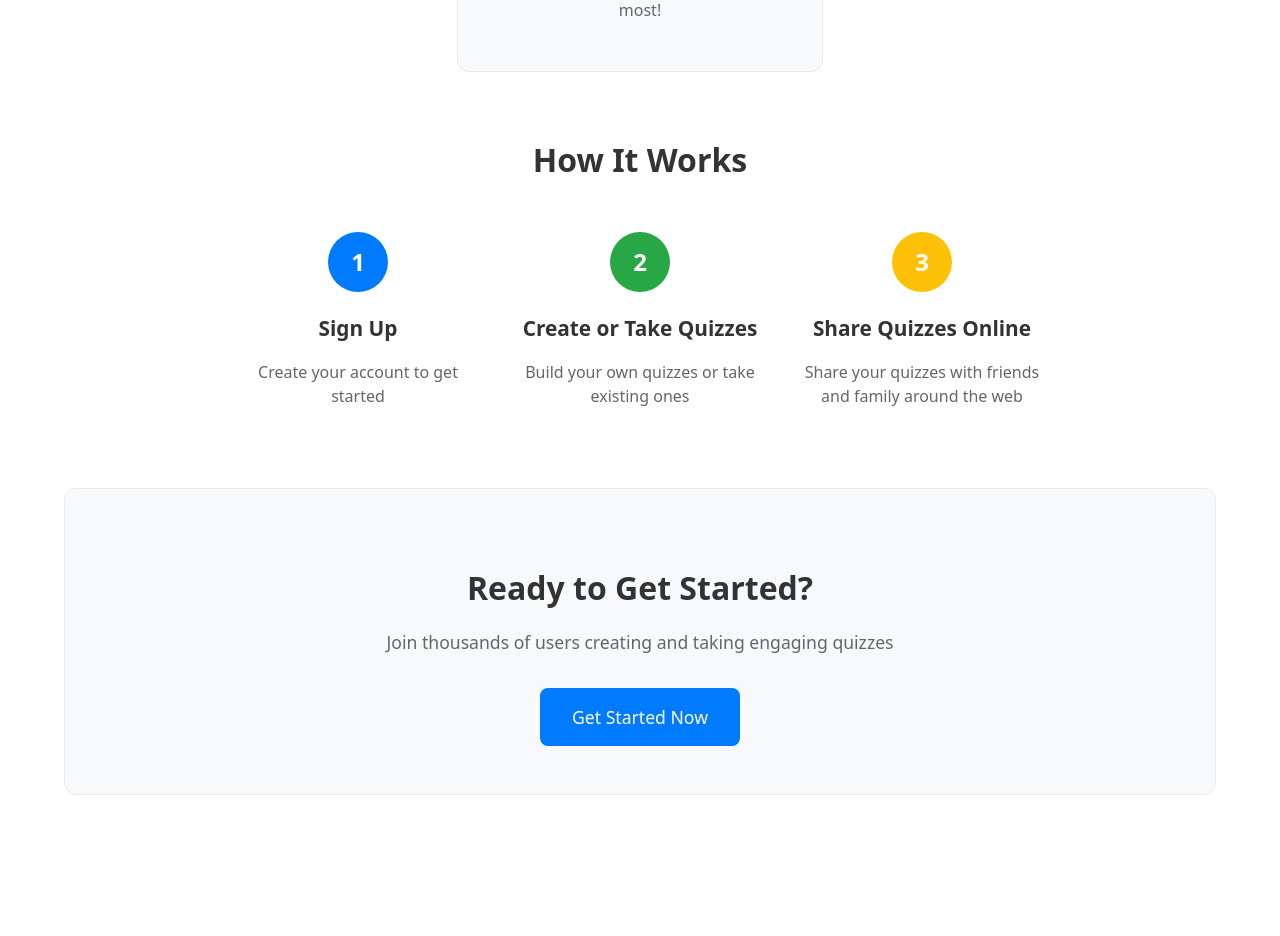
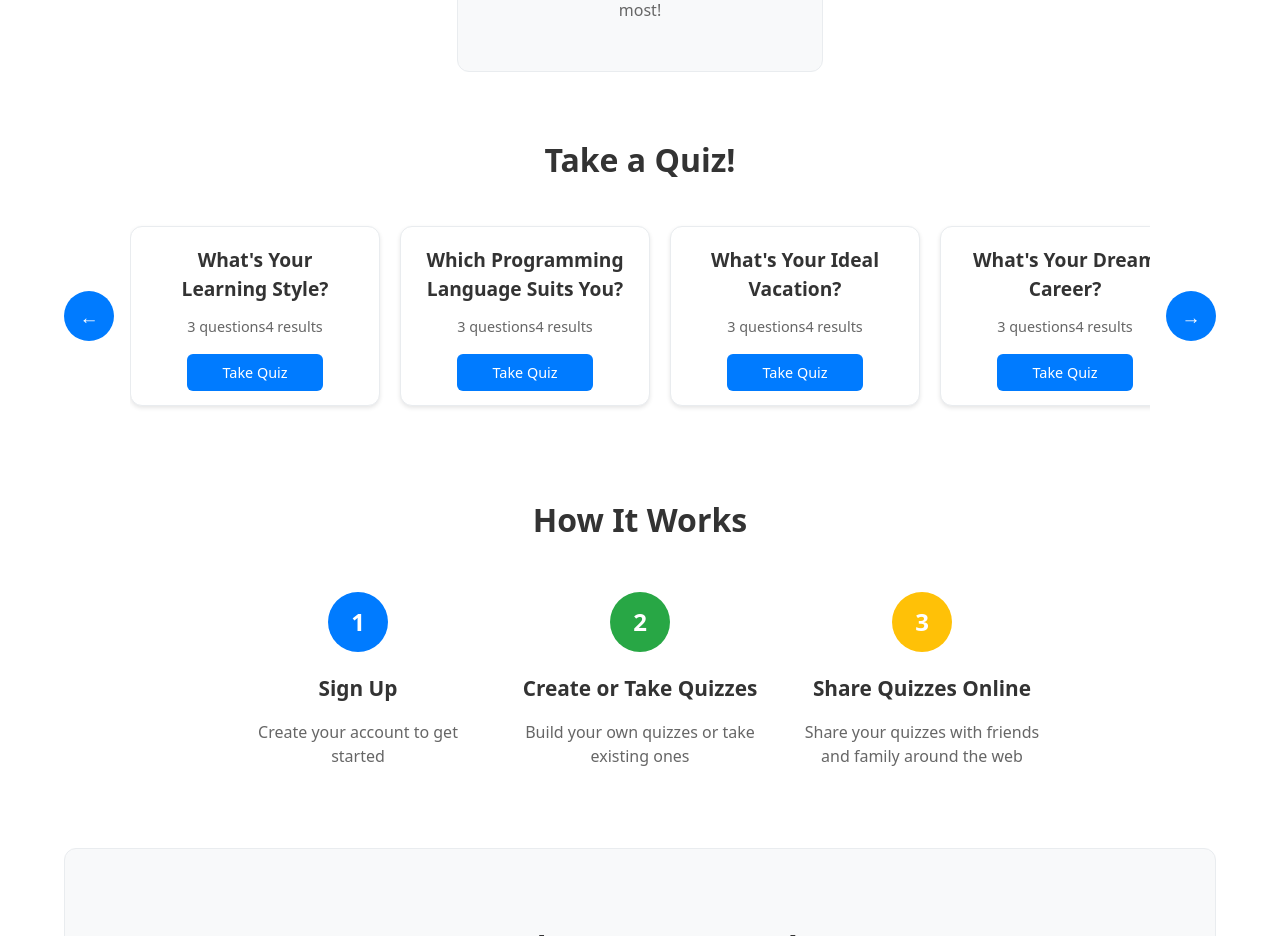
Before and after one commit to EricFrancis12/quiz-app, a React (Vite) app in the folder frontend/: page / in a window 1280 px wide. Shown: the part 1040-1976 px from the top of the page. Before the commit the page ends 1899 px from the top, so only its background shows below. Built offline with nearby package versions, Linux system fonts and the light colour scheme.

Commit message:
fix quiz carousel

```diff
--- a/frontend/src/components/QuizCarousel.tsx
+++ b/frontend/src/components/QuizCarousel.tsx
@@ -35,7 +35,6 @@ export default function QuizCarousel({
 
   return (
     <div style={{ position: "relative", padding: "1rem 0" }}>
-      {/* Carousel Container */}
       <div
         style={{
           display: "flex",
@@ -43,7 +42,7 @@ export default function QuizCarousel({
           gap: "1rem",
         }}
       >
-        <CarouselButton text="<-" onClick={prevSlide} />
+        <CarouselButton text="←" onClick={prevSlide} />
 
         <div
           style={{
@@ -53,23 +52,33 @@ export default function QuizCarousel({
             overflow: "hidden",
           }}
         >
-          {quizzes.map((quiz, index) => (
+          <div
+            style={{
+              position: "absolute",
+              left: `${-currentIndex * 270}px`,
+              transition: "left 0.5s ease-in-out",
+              display: "flex",
+              gap: "20px",
+              alignItems: "center",
+              height: "100%",
+            }}
+          >
+            {quizzes.map((quiz) => (
               <div
                 key={quiz.id}
                 style={{
-                position: "absolute",
-                left: `${(index - currentIndex) * 280}px`,
-                transition: "left 0.5s ease-in-out",
                   width: "250px",
-                height: "100%",
+                  height: "90%",
+                  flexShrink: 0,
                 }}
               >
                 <QuizCard quiz={quiz} onClick={() => onQuizClick?.(quiz)} />
               </div>
             ))}
           </div>
+        </div>
 
-        <CarouselButton text="->" onClick={nextSlide} />
+        <CarouselButton text="→" onClick={nextSlide} />
       </div>
     </div>
   );
@@ -112,15 +121,20 @@ function QuizCard({ quiz, onClick }: { quiz: Quiz; onClick?: () => void }) {
     <div
       onClick={onClick}
       style={{
-        flex: "0 0 calc(33.333% - 1rem)",
-        minWidth: "250px",
-        padding: "1.5rem",
+        display: "flex",
+        flexDirection: "column",
+        justifyContent: "space-between",
+        alignItems: "center",
+        width: "100%",
+        height: "100%",
+        padding: "0 1.5rem 20px",
         backgroundColor: "#fff",
         borderRadius: "12px",
         border: "1px solid #e9ecef",
         cursor: onClick ? "pointer" : "default",
         transition: "all 0.2s",
         boxShadow: "0 2px 4px rgba(0,0,0,0.1)",
+        boxSizing: "border-box",
       }}
       onMouseOver={(e) => {
         if (onClick) {
@@ -146,6 +160,7 @@ function QuizCard({ quiz, onClick }: { quiz: Quiz; onClick?: () => void }) {
         {quiz.name}
       </h3>
 
+      <div>
         <div
           style={{
             display: "flex",
@@ -154,6 +169,7 @@ function QuizCard({ quiz, onClick }: { quiz: Quiz; onClick?: () => void }) {
             fontSize: "0.9rem",
             color: "#666",
             marginBottom: "1rem",
+            width: "100%",
           }}
         >
           <span>{quiz.questions.length} questions</span>
@@ -176,5 +192,6 @@ function QuizCard({ quiz, onClick }: { quiz: Quiz; onClick?: () => void }) {
           </div>
         )}
       </div>
+    </div>
   );
 }
--- a/frontend/src/pages/HomePage/index.tsx
+++ b/frontend/src/pages/HomePage/index.tsx
@@ -1,17 +1,16 @@
 import HeroSection from "./HeroSection";
 import FeaturesSection from "./FeaturesSection";
-// import QuizzesSection from "./QuizzesSection";
+import QuizzesSection from "./QuizzesSection";
 import HowItWorksSection from "./HowItWorksSection";
 import CallToActionSection from "./CallToActionSection";
-// import sampleQuizzes from "../../lib/sampleQuizzes.json";
+import sampleQuizzes from "../../lib/sampleQuizzes.json";
 
 export default function HomePage() {
   return (
     <div style={{ maxWidth: "1200px", margin: "0 auto", padding: "2rem" }}>
       <HeroSection />
       <FeaturesSection />
-      {/* TODO: finish */}
-      {/* <QuizzesSection quizzes={sampleQuizzes} /> */}
+      <QuizzesSection quizzes={sampleQuizzes} />
       <HowItWorksSection />
       <CallToActionSection />
     </div>
```
Lines whose indentation alone changed are shown as unchanged.
